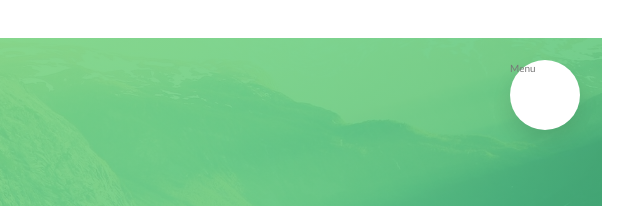
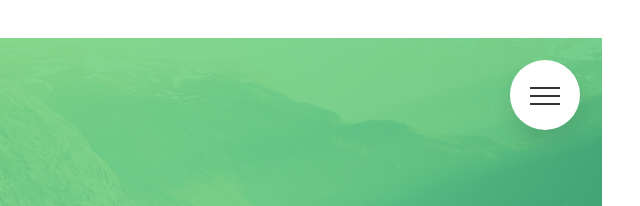
Before and after one commit to DanielCamucatto/myNatours, a website: page index.html in a window 1280 px wide. Shown: the top 206 px of the page, 640-1280 px from the left. Drawn offline with Linux system fonts and the light colour scheme.

Commit message:
building the navigation part 3

```diff
--- a/index.html
+++ b/index.html
@@ -18,7 +18,9 @@
 <body>
     <div class="navigation">
         <input type="checkbox" class="navigation__checkbox" id="nav-toggle">
-        <label for="nav-toggle" class="navigation__button">Menu</label>
+        <label for="nav-toggle" class="navigation__button">
+            <span class="navigation__icon">&nbsp;</span>
+        </label>
         <div class="navigation__background">&nbsp;</div>
 
         <nav class="navigation__nav">
--- a/sass/layout/_navigation.scss
+++ b/sass/layout/_navigation.scss
@@ -4,7 +4,7 @@
     }
 
     &__button {
-        background-color:$color-white;
+        background-color: $color-white;
         height: 7rem;
         width: 7rem;
         position: fixed;
@@ -13,6 +13,8 @@
         border-radius: 50%;
         z-index: 2000;
         box-shadow: 0 1rem 2rem rgba($color-black, .1);
+        text-align: center;
+        cursor: pointer;
     }
 
     &__background {
@@ -53,8 +55,9 @@
     }
 
     &__link {
+
         &:link,
-        &:visited{
+        &:visited {
             display: inline-block;
             font-size: 3rem;
             font-weight: 300;
@@ -76,12 +79,66 @@
 
     }
 
-    &__checkbox:checked ~ &__background {
+// FUNCIONALIDADE
+    &__checkbox:checked~&__background {
         transform: scale(80);
     }
 
-    &__checkbox:checked ~ &__nav {
+    &__checkbox:checked~&__nav {
         opacity: 1 !important;
         width: 100%;
     }
+
+    // ICONE
+
+    &__icon {
+        position: relative;
+        margin-top: 3.5rem;
+        &,
+        &::before,
+        &::after {
+            width: 3rem;
+            height: 2px;
+            background-color: $color-grey-dark-3;
+            display: inline-block;
+        }
+
+        &::before,
+        &::after {
+            content: "";
+            position: absolute;
+            left: 0;
+            transition: all .2s;
+        }
+
+        &::before{
+            top: -.8rem;
+        }
+
+        &::after {
+            top: .8rem;
+        }
+    }
+
+    &__button:hover &__icon::before {
+        top: -1rem;
+    }
+
+    &__button:hover &__icon::after {
+        top: 1rem;
+    }
+
+    &__checkbox:checked + &__button &__icon {
+        background-color: transparent;
+    }
+
+    &__checkbox:checked + &__button &__icon::before {
+       top: 0;
+       transform: rotate(135deg);
+    }
+
+    &__checkbox:checked + &__button &__icon::after {
+        top: 0;
+       transform: rotate(-135deg);
+    }
 }
```
Also changed, not shown: css/style.css.
